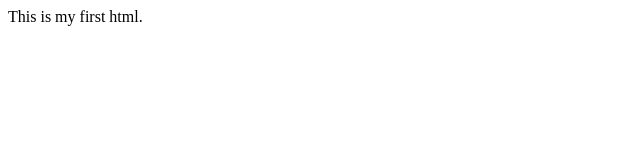
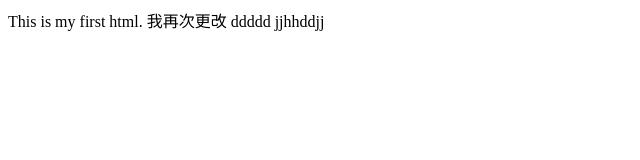
Before and after one commit to zhumeihua/test, a plain HTML site: page index.html in a window 1280 px wide. Shown: the whole page, without its empty margins (0-640 px from the left). Drawn offline with Linux system fonts and the light colour scheme.

Commit message:
内容的更新

```diff
--- a/index.html
+++ b/index.html
@@ -6,5 +6,8 @@
 </head>
 <body>
    This is my first html.
+   我再次更改
+   ddddd
+   jjhhddjj
 </body>
 </html>
```
